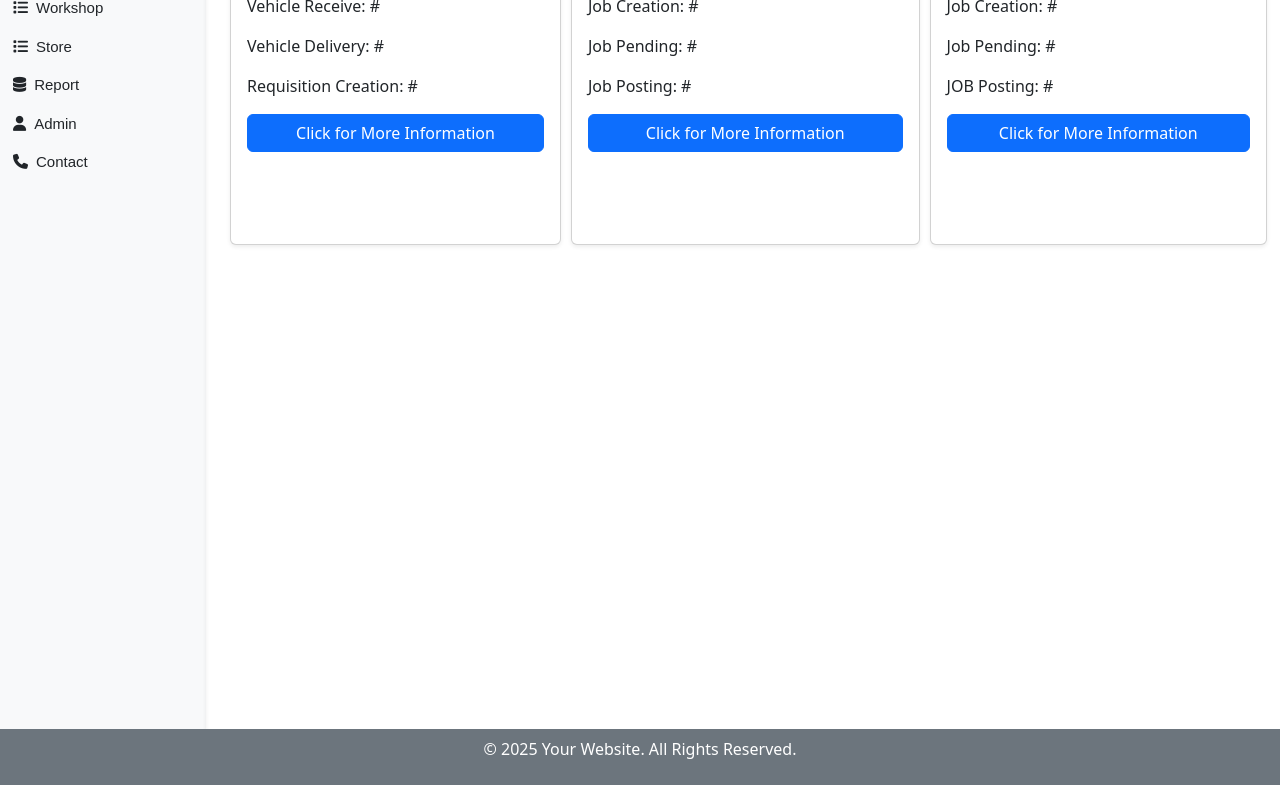
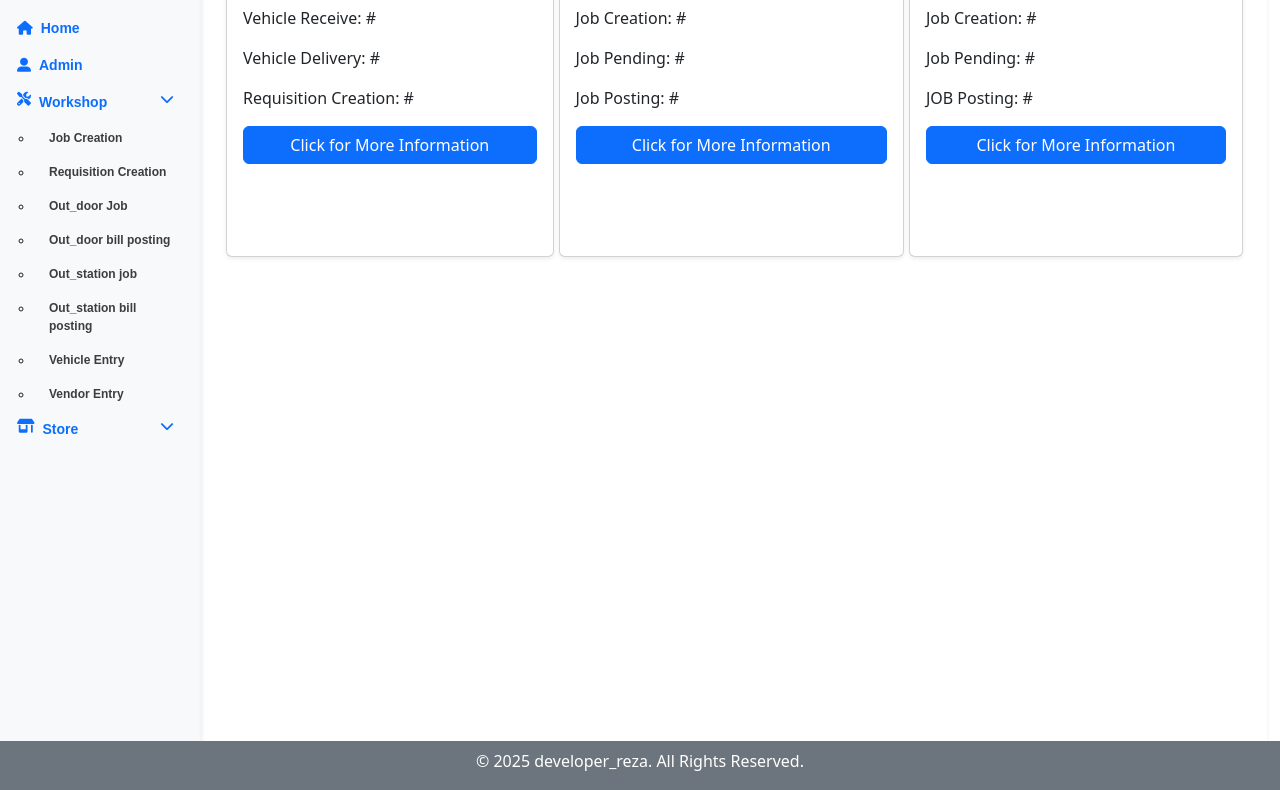
Before and after one commit to RezaMohammadShamim/Vehicle_Maintenance, a plain HTML site: page index.html in a window 1280 px wide. Shown: the part 165-955 px from the top of the page. Drawn offline with nearby package versions, Linux system fonts and the light colour scheme.

Commit message:
my first pull in remoter repository

```diff
--- a/index.html
+++ b/index.html
@@ -1,33 +1,31 @@
 <!DOCTYPE html>
 <html lang="en">
+
 <head>
   <meta charset="UTF-8">
   <meta name="viewport" content="width=device-width, initial-scale=1.0">
   <title>Maintenance Dashboard</title>
   <!-- Bootstrap CSS -->
   <link href="https://cdn.jsdelivr.net/npm/bootstrap@5.3.0-alpha3/dist/css/bootstrap.min.css" rel="stylesheet">
-  <link rel="stylesheet" href="https://cdnjs.cloudflare.com/ajax/libs/font-awesome/6.7.2/css/all.min.css" integrity="sha512-Evv84Mr4kqVGRNSgIGL/F/aIDqQb7xQ2vcrdIwxfjThSH8CSR7PBEakCr51Ck+w+/U6swU2Im1vVX0SVk9ABhg==" crossorigin="anonymous" referrerpolicy="no-referrer"/>
-  <style>
-    html, body {
-      margin: 0;
-      padding: 0;
-    }
-
-
-  </style>
-
+  <link rel="stylesheet" href="https://cdnjs.cloudflare.com/ajax/libs/font-awesome/6.7.2/css/all.min.css"
+    integrity="sha512-Evv84Mr4kqVGRNSgIGL/F/aIDqQb7xQ2vcrdIwxfjThSH8CSR7PBEakCr51Ck+w+/U6swU2Im1vVX0SVk9ABhg=="
+    crossorigin="anonymous" referrerpolicy="no-referrer" />
+  <link rel="stylesheet" href="style.css">
 </head>
 
 <body>
-  <div class="container-fluid" style="padding: 1px;">
+  <div class="container-fluid w-100" style="padding: 1px;">
+
     <!-- topbar (1st container) -->
-    <div class="row container-fluid bg-light g-0 p-0 sticky-top border-bottom border-3 border-warning">
+    <section class="row container-fluid bg-light g-0 p-0 fixed-top border-bottom border-3 border-warning shadow-sm">
       <div class="col-md-2">
-        <img class="m-2" style="max-width: 60px; height: auto;" src="../Vehicle_Maintenance/Image/sundorban.png" alt="logo"/>
+        <img class="m-2" style="max-width: 60px; height: auto;" src="../Vehicle_Maintenance/Image/sundorban.png"
+          alt="logo" />
       </div>
       <div class="col-md-1 d-flex justify-content-between mt-3">
         <div>
-          <i class="fa-solid fa-bars fa-md float-start"></i>
+          <a href="#navbar" class="" data-bs-toggle="collapse" aria-expanded="false"><i
+              class="fa-solid fa-bars fa-md float-start"></i></a>
         </div>
         <div>
           <i class="fa-solid fa-house fa-md float-end"></i>
@@ -36,45 +34,96 @@
       <div class="col-md-5 mt-3 d-flex justify-content-end">
         <form class="d-flex m-0" action="#" method="GET">
           <input style="height: 30px;" class="form-control me-2" type="search" placeholder="Search" aria-label="Search">
-          <button class="btn btn-outline-primary p-0 m-0" style="height: 30px; width: 200px;" type="submit">Search</button>
+          <button class="btn btn-outline-primary p-0 m-0" style="height: 30px; width: 200px;"
+            type="submit">Search</button>
         </form>
       </div>
       <div class="col-md-4 d-flex justify-content-end align-items-end">
         <div class="text-center p-2">
-          <img class="d-inline rounded-circle img-fluid" style="height: 50px; border: 3px solid green;" src="../Vehicle_Maintenance/Image/Picture.jpg" alt="logo"/>
+          <img class="d-inline rounded-circle img-fluid" style="height: 50px; border: 3px solid green;"
+            src="../Vehicle_Maintenance/Image/Picture.jpg" alt="logo" />
           <p class="" style="font-size: small;">Shamim Reza</p>
         </div>
       </div>
-    </div>
+    </section>
 
     <!-- Navigation Bar + Main content (2nd container) -->
-    <div class="row mt-2 vh-100">
-        <div class="col-md-2 p-2 bg-light text-secondary d-flex bg-primary shadow-sm" style="font-family: sans-serif; padding-left: 2px;">
-          <nav class="">
-            <ul class="nav flex-column d-flex" style="font-size: 15px;">
-              <li class="nav-item">
-                <a class="nav-link text-dark" href="#"><h4>Dashboard</h4></a>
+    <section class="row vh-100 w-100 justify-content-between" style="margin-top: 105px;">
+      <div class="col-md-2 vh-100 mt-0 pt-0 bg-light shadow-sm collapse show" id="navbar">
+        <nav class="d-md-block vh-100" style="font-family: sans-serif; font-size: 14px;">
+          <a class="nav-link text-dark align-items-center" href="#" onclick="setActive(this)">
+            <h4 class="py-3 text-center">Dashboard</h4>
+          </a>
+          <ul class="d-flex flex-column nav">
+            <li class="nav-item fw-bolder"><a class="nav-link align-items-center" href="#" onclick="setActive(this)"><i
+                  class="fa fa-house me-2"></i>Home</a></li>
+            <li class="nav-item fw-bolder"><a class="nav-link align-items-center" href="#" onclick="setActive(this)"><i
+                  class="fa fa-user-alt me-2"></i>Admin</a></li>
+            <div class="accordion" id="accordion_list">
+              <li class="nav-item accordion-item">
+                <a class="nav-link fw-bolder d-flex" data-bs-toggle="collapse" data-bs-target="#submenu1"
+                  aria-expanded="true" aria-controls="submenu1" href="#submenu1"><i
+                    class="fa-solid fa-screwdriver-wrench me-2"></i>Workshop<span
+                    class="fa fa-chevron-down ms-auto"></span>
+                </a>
+                <ul class="accordion-collapse collapse show" data-bs-parent="#accordion_list" id="submenu1"
+                  style="font-family: sans-serif; font-size: 12px;">
+                  <li class="nav-item"><a class="nav-link hover-effect rounded-3 fw-semibold" href="#"
+                      onclick="setActive(this)">Job Creation</a>
                   </li>
-              <li class="nav-item">
-                <a class="nav-link text-dark" href="#"><i class="fa-solid fa-list me-2"></i>Workshop</a>
+                  <li class="nav-item"><a class="nav-link hover-effect rounded-3 fw-semibold" href="#"
+                      onclick="setActive(this)">Requisition
+                      Creation</a></li>
+                  <li class="nav-item"><a class="nav-link hover-effect rounded-3 fw-semibold" href="#"
+                      onclick="setActive(this)">Out_door Job</a>
                   </li>
-              <li class="nav-item">
-                <a class="nav-link text-dark" href="#"><i class="fa-solid fa-list me-2"></i>Store</a>
+                  <li class="nav-item"><a class="nav-link hover-effect rounded-3 fw-semibold" href="#"
+                      onclick="setActive(this)">Out_door bill
+                      posting</a></li>
+                  <li class="nav-item"><a class="nav-link hover-effect rounded-3 fw-semibold" href="#"
+                      onclick="setActive(this)">Out_station
+                      job</a></li>
+                  <li class="nav-item"><a class="nav-link hover-effect rounded-3 fw-semibold" href="#"
+                      onclick="setActive(this)">Out_station bill
+                      posting</a></li>
+                  <li class="nav-item"><a class="nav-link hover-effect rounded-3 fw-semibold" href="#"
+                      onclick="setActive(this)">Vehicle Entry</a>
                   </li>
-              <li class="nav-item">
-                <a class="nav-link text-dark" href="#"><i class="fa-solid fa-database me-2"></i>Report</a>
+                  <li class="nav-item"><a class="nav-link hover-effect rounded-3 fw-semibold" href="#"
+                      onclick="setActive(this)">Vendor Entry</a>
                   </li>
-              <li class="nav-item">
-                <a class="nav-link text-dark" href="#"><i class="fa-solid fa-user me-2"></i>Admin</a>
+                </ul>
               </li>
-              <li class="nav-item">
-                <a class="nav-link text-dark" href="#"><i class="fa-solid fa-phone me-2"></i>Contact</a>
+              <li class="nav-item accordion-item">
+                <a class="nav-link fw-bolder d-flex" data-bs-toggle="collapse" data-bs-target="#submenu2"
+                  aria-expanded="false" aria-controls="submenu2" href="#submenu2"><i
+                    class="fa-solid fa-shop me-2"></i>Store<span class="fa fa-chevron-down ms-auto"></span>
+                </a>
+                <ul class="accordion-collapse collapse" data-bs-parent="#accordion_list" id="submenu2"
+                  style="font-family: sans-serif; font-size: 12px;">
+                  <li class="nav-item"><a class="nav-link hover-effect rounded-3 fw-semibold" href="#"
+                      onclick="setActive(this)">Requisition
+                      Issue</a></li>
+                  <li class="nav-item"><a class="nav-link hover-effect rounded-3 fw-semibold" href="#"
+                      onclick="setActive(this)">Out_station
+                      Issue</a></li>
+                  <li class="nav-item"><a class="nav-link hover-effect rounded-3 fw-semibold" href="#"
+                      onclick="setActive(this)">Bill Postings</a>
                   </li>
+                  <li class="nav-item"><a class="nav-link hover-effect rounded-3 fw-semibold" href="#"
+                      onclick="setActive(this)">Item Entry</a>
+                  </li>
+                  <li class="nav-item"><a class="nav-link hover-effect rounded-3 fw-semibold" href="#"
+                      onclick="setActive(this)">Supplier
+                      Entry</a></li>
+                </ul>
+              </li>
+            </div>
           </ul>
         </nav>
       </div>
-        <main class="col-md-10 mt-2 d-flex pt-2 shadow-sm">
-          <div class="container-fluid d-flex justify-content-around justify-items-around" style="gap: 10px; max-height: 300px;">
+      <main class="col mt-2 d-flex pt-2 justify-content-around justify-items-around shadow-sm" id="main-content">
+        <div class="container-fluid d-flex" style="gap: 5px; max-height: 300px;">
           <div class="card card-body shadow-sm">
             <h5 class="card-title">INDOOR JOB SUMMARY</h5>
             <p class="card-text">Vehicle Receive: #</p>
@@ -98,18 +147,26 @@
           </div>
         </div>
       </main>
+    </section>
+
+    <!-- Footer (3rd container) -->
+    <section class="row">
+      <footer class="bg-secondary text-white text-center py-2">
+        <p>&copy; 2025 developer_reza. All Rights Reserved.</p>
+      </footer>
+    </section>
+
   </div>
-    <!-- Footer (3rd container) -->
-    <div class="row">
-      <footer class="bg-secondary text-white text-center py-2">
-        <p>&copy; 2025 Your Website. All Rights Reserved.</p>
-      </footer>
-    </div>
-  </div>
-
-
-
   <!-- Bootstrap JS (optional) -->
   <script src="https://cdn.jsdelivr.net/npm/bootstrap@5.3.0-alpha3/dist/js/bootstrap.bundle.min.js"></script>
+  <script>
+    function setActive(link) {
+      document.querySelectorAll('.nav .nav-link').forEach((item) => {
+        item.classList.remove('active');
+      });
+      link.classList.add('active');
+    }
+  </script>
 </body>
+
 </html>
```
Also changed, not shown: Image/Picture.jpg (added), Image/sundorban-1.png (added), Image/sundorban.png (added). Lines whose indentation alone changed are shown as unchanged.
